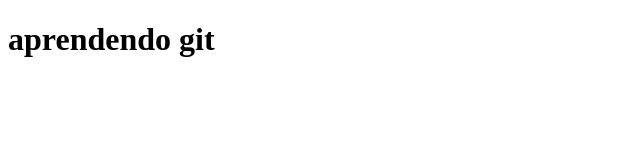
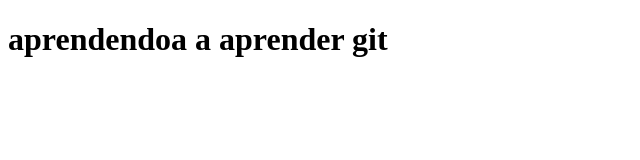
Before and after one commit to gabrielmsdf3/curso_git_1, a plain HTML site: page index.html in a window 1280 px wide. Shown: the whole page, without its empty margins (0-640 px from the left). Drawn offline with Linux system fonts and the light colour scheme.

Commit message:
fiz esse arquivo texto para testar

```diff
--- a/index.html
+++ b/index.html
@@ -8,7 +8,7 @@
 </head>
 <body>
   <div>
-    <h1>aprendendo git</h1>
+    <h1>aprendendoa a aprender git</h1>
   </div>
 </body>
 </html>
```
Also changed, not shown: algo.txt (added), css/styles.css (added).
